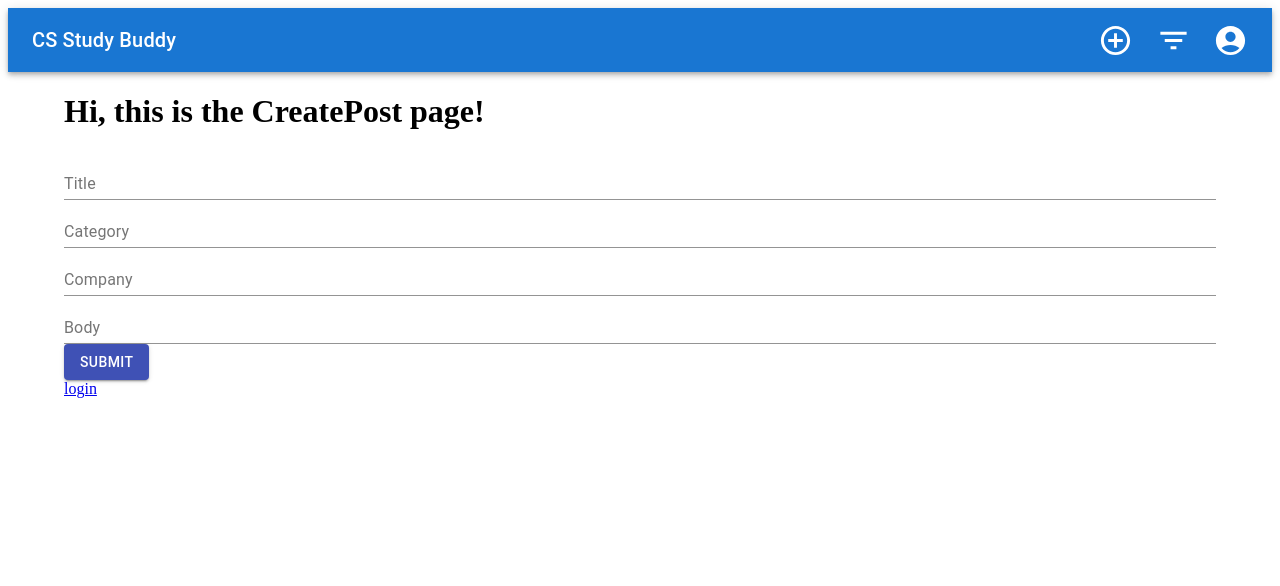
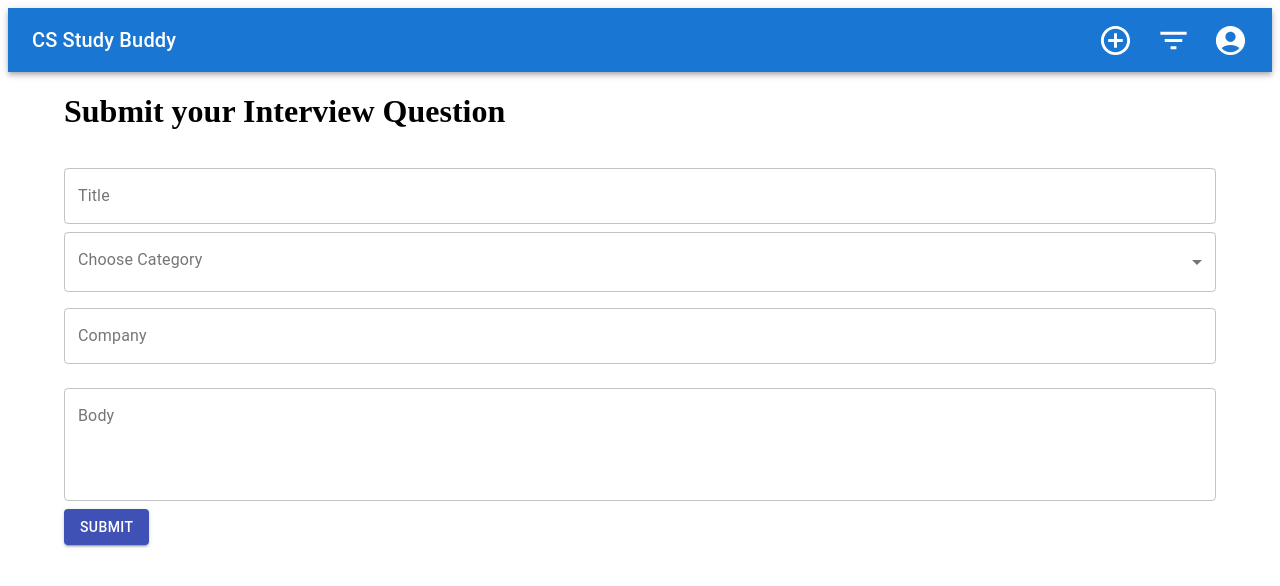
Before and after one commit to ftri-4-squirtle/codesmith-study-buddy, a React app: page /createpost in a window 1280 px wide. Shown: the top 586 px of the page. Built offline with nearby package versions, Linux system fonts and the light colour scheme.

Commit message:
update navbar

```diff
--- a/src/components/CreatePost.jsx
+++ b/src/components/CreatePost.jsx
@@ -1,11 +1,44 @@
-import React from 'react';
+import React, { useState } from 'react';
 import { Link } from 'react-router-dom';
 import { useFormik } from 'formik';
 import * as Yup from 'yup';
 import Button from '@material-ui/core/Button';
 import TextField from '@material-ui/core/TextField';
+import OutlinedInput from '@mui/material/OutlinedInput';
+import InputLabel from '@mui/material/InputLabel';
+import MenuItem from '@mui/material/MenuItem';
+import FormControl from '@mui/material/FormControl';
+import ListItemText from '@mui/material/ListItemText';
+import Select from '@mui/material/Select';
+import Checkbox from '@mui/material/Checkbox';
+import styles from './CreatePost.module.css';
+
+const ITEM_HEIGHT = 48;
+const ITEM_PADDING_TOP = 8;
+const MenuProps = {
+	PaperProps: {
+		style: {
+			maxHeight: ITEM_HEIGHT * 4.5 + ITEM_PADDING_TOP,
+			width: 250,
+		},
+	},
+};
+
+const categories = ['Algorithms', 'System Design', 'Behavioral', 'JavaScript', 'React'];
 
 export default function CreatePost() {
+	const [categoryState, setCategoryState] = useState([]);
+
+	const handleChange = (event) => {
+		const {
+			target: { value },
+		} = event;
+		setCategoryState(
+			// On autofill we get a the stringified value.
+			typeof value === 'string' ? value.split(',') : value
+		);
+	};
+
 	const formik = useFormik({
 		initialValues: {
 			title: '',
@@ -23,9 +56,10 @@ export default function CreatePost() {
 			alert(JSON.stringify(values, null, 2));
 		},
 	});
+
 	return (
 		<div>
-			<h1>Hi, this is the CreatePost page!</h1>
+			<h1>Submit your Interview Question</h1>
 			<form onSubmit={formik.handleSubmit}>
 				{/* <label htmlFor='title'>Title</label>
 				<input id='title' name='title' type='text' onChange={formik.handleChange} onBlur={formik.handleBlur} value={formik.values.title} />
@@ -39,12 +73,17 @@ export default function CreatePost() {
 					onChange={formik.handleChange}
 					error={formik.touched.title && Boolean(formik.errors.title)}
 					helperText={formik.touched.title && formik.errors.title}
+					className={styles.formField}
+					// sx={{ '& .MuiTextField-root': { m: 5, p: 5 } }}
+					variant='outlined'
+					margin='normal'
 				/>
 
 				{/* <label htmlFor='category'>Category</label>
 				<input id='category' name='category' type='text' onChange={formik.handleChange} onBlur={formik.handleBlur} value={formik.values.category} />
 				{formik.touched.category && formik.errors.category ? <div>{formik.errors.category}</div> : null} */}
-				<TextField
+
+				{/* <TextField
 					fullWidth
 					id='category'
 					name='category'
@@ -53,7 +92,31 @@ export default function CreatePost() {
 					onChange={formik.handleChange}
 					error={formik.touched.category && Boolean(formik.errors.category)}
 					helperText={formik.touched.category && formik.errors.category}
-				/>
+				/> */}
+
+				<div>
+					<FormControl sx={{ m: 1, width: '100%' }}>
+						<InputLabel id='demo-multiple-checkbox-label'>Choose Category</InputLabel>
+						<Select
+							labelId='demo-multiple-checkbox-label'
+							id='demo-multiple-checkbox'
+							multiple
+							fullWidth
+							value={categoryState}
+							onChange={handleChange}
+							input={<OutlinedInput label='category' />}
+							renderValue={(selected) => selected.join(', ')}
+							MenuProps={MenuProps}
+						>
+							{categories.map((name) => (
+								<MenuItem key={name} value={name}>
+									<Checkbox checked={categoryState.indexOf(name) > -1} />
+									<ListItemText primary={name} />
+								</MenuItem>
+							))}
+						</Select>
+					</FormControl>
+				</div>
 
 				{/* <label htmlFor='company'>Company</label>
 				<input id='company' name='company' type='text' onChange={formik.handleChange} onBlur={formik.handleBlur} value={formik.values.company} />
@@ -67,18 +130,32 @@ export default function CreatePost() {
 					onChange={formik.handleChange}
 					error={formik.touched.company && Boolean(formik.errors.company)}
 					helperText={formik.touched.company && formik.errors.company}
+					variant='outlined'
+					margin='normal'
 				/>
 
 				{/* <label htmlFor='body'>Body</label>
 				<input id='body' name='body' type='text' onChange={formik.handleChange} onBlur={formik.handleBlur} value={formik.values.body} />
 				{formik.touched.body && formik.errors.body ? <div>{formik.errors.body}</div> : null} */}
-				<TextField fullWidth id='body' name='body' label='Body' value={formik.values.body} onChange={formik.handleChange} error={formik.touched.body && Boolean(formik.errors.body)} helperText={formik.touched.body && formik.errors.body} />
+				<TextField
+					fullWidth
+					id='body'
+					name='body'
+					label='Body'
+					multiline
+					rows={4}
+					value={formik.values.body}
+					onChange={formik.handleChange}
+					error={formik.touched.body && Boolean(formik.errors.body)}
+					helperText={formik.touched.body && formik.errors.body}
+					variant='outlined'
+					margin='normal'
+				/>
 
 				<Button color='primary' variant='contained' type='button'>
 					Submit
 				</Button>
 			</form>
-			<Link to='/'>login</Link>
 		</div>
 	);
 }
--- /dev/null
+++ b/src/components/CreatePost.module.css
@@ -0,0 +1,3 @@
+/* .formField {
+	margin: 30px;
+} */
--- a/src/components/Home.jsx
+++ b/src/components/Home.jsx
@@ -31,17 +31,8 @@ function Home() {
 
 	return (
 		<div>
-			<h1>Hi, this is the Home page!</h1>
+			<h1>FTRI 4 Interview Questions</h1>
 			{previews}
-			<p>
-				<Link to='/'>login</Link>
-			</p>
-			<p>
-				<Link to='/createpost'>createpost</Link>
-			</p>
-			<p>
-				<Link to='/myaccount'>myaccount</Link>
-			</p>
 		</div>
 	);
 }
--- a/src/components/Login.jsx
+++ b/src/components/Login.jsx
@@ -65,7 +65,6 @@ export default function Login() {
 					</div>
 				</form>
 			</section>
-			<Link to='/home'>home</Link>
 		</div>
 	);
 }
--- a/src/components/Navbar.jsx
+++ b/src/components/Navbar.jsx
@@ -12,7 +12,7 @@ import ControlPointIcon from '@mui/icons-material/ControlPoint';
 import FilterListIcon from '@mui/icons-material/FilterList';
 import AccountCircle from '@mui/icons-material/AccountCircle';
 import styles from './Navbar.module.css';
-import { display } from '@mui/system';
+// import { display } from '@mui/system';
 
 export default function Navbar() {
 	const [anchorEl, setAnchorEl] = React.useState(null);
@@ -44,9 +44,11 @@ export default function Navbar() {
 			open={isMenuOpen}
 			onClose={handleMenuClose}
 			className={styles.accountModal}
-			// sx={{ '& .MuiMenu-paper': { display: flex } }}
+			sx={{ '& .MuiMenu-paper': { height: 'auto', width: '100px' } }}
 		>
-			<MenuItem onClick={handleMenuClose}>My account</MenuItem>
+			<Link to='/myaccount' className={styles.links}>
+				<MenuItem onClick={handleMenuClose}>My account</MenuItem>
+			</Link>
 			<MenuItem onClick={handleMenuClose}>Logout</MenuItem>
 		</Menu>
 	);
@@ -74,11 +76,9 @@ export default function Navbar() {
 								<FilterListIcon style={{ fontSize: 35 }} />
 							</Badge>
 						</IconButton>
-						<Link to='/myaccount' className={styles.links}>
-							<IconButton size='large' edge='end' aria-label='account of current user' aria-controls={menuId} aria-haspopup='true' onClick={handleProfileMenuOpen} color='inherit' sx={{ m: 2 }}>
-								<AccountCircle style={{ fontSize: 35 }} />
-							</IconButton>
-						</Link>
+						<IconButton size='large' edge='end' aria-label='account of current user' aria-controls={menuId} aria-haspopup='true' onClick={handleProfileMenuOpen} color='inherit' sx={{ m: 2 }}>
+							<AccountCircle style={{ fontSize: 35 }} />
+						</IconButton>
 					</Box>
 				</Toolbar>
 			</AppBar>
```
